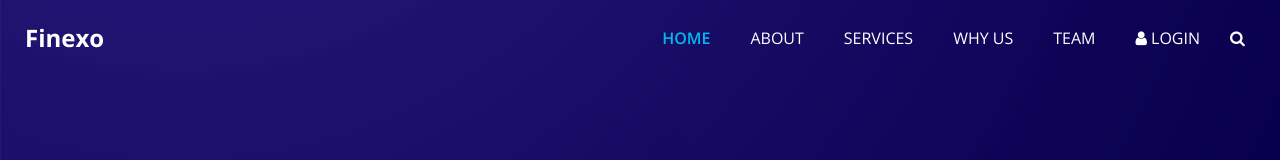
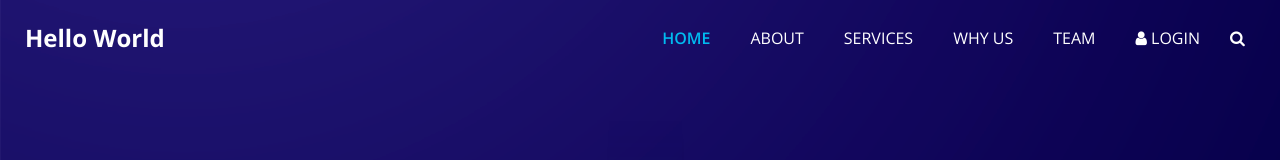
Before and after one commit to rayxonagafurova/lorem, a plain HTML site: page index.html in a window 1280 px wide. Shown: the top 160 px of the page. Drawn offline with nearby package versions, Linux system fonts and the light colour scheme; some packages are replaced by stand-ins of ours.

Commit message:
Update index.html

```diff
--- a/index.html
+++ b/index.html
@@ -50,7 +50,7 @@
         <nav class="navbar navbar-expand-lg custom_nav-container ">
           <a class="navbar-brand" href="index.html">
             <span>
-              Finexo
+             Hello World
             </span>
           </a>
 
```
